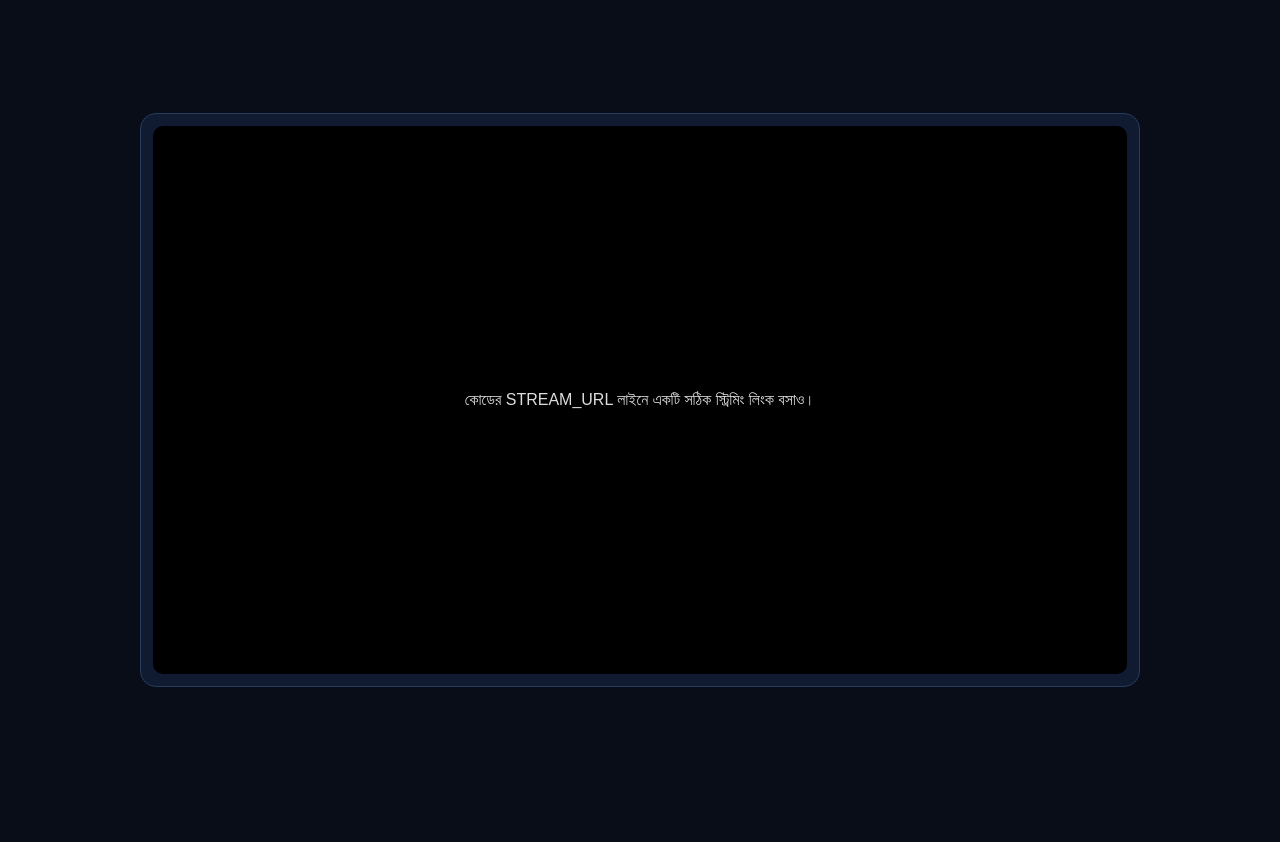
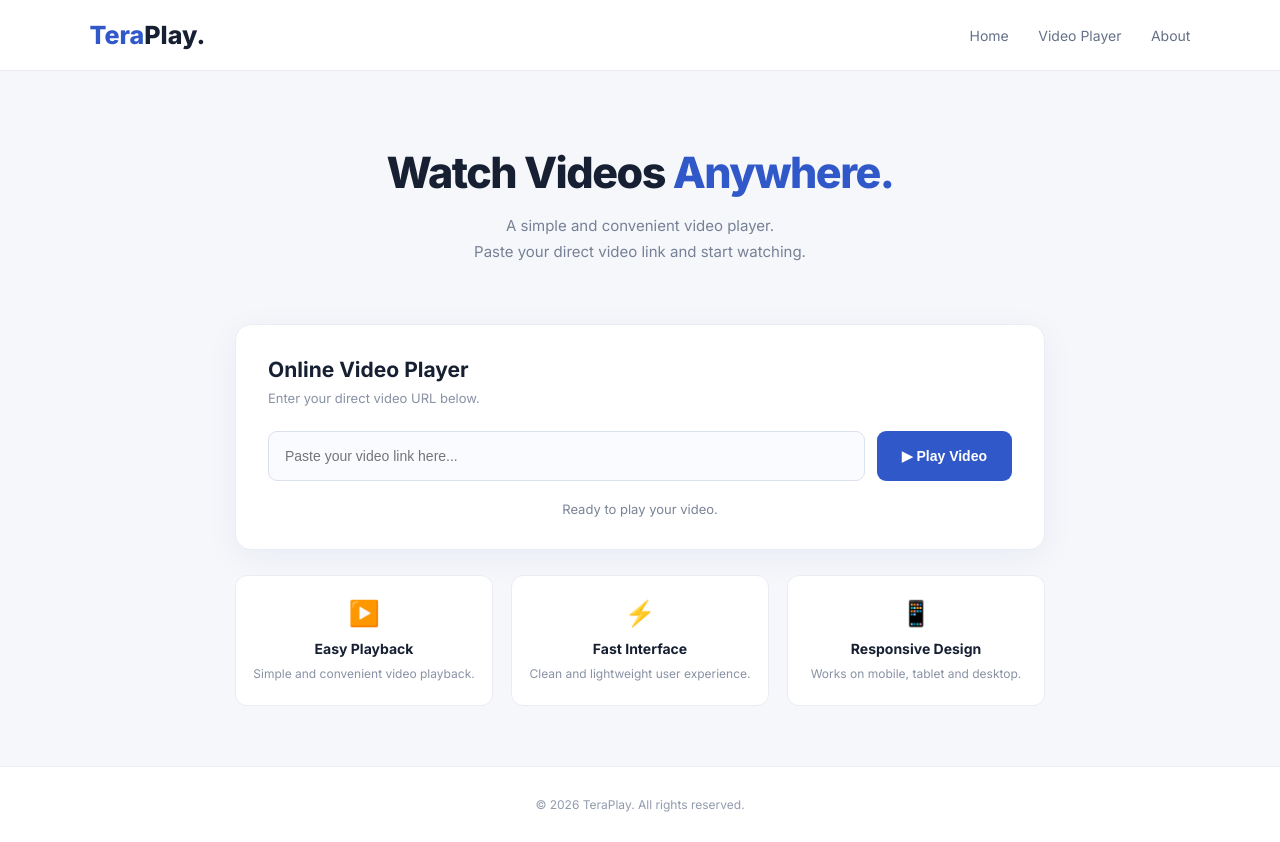
Before and after one commit to mphm7643up/Tv2, a plain HTML site: page index.html in a window 1280 px wide. Before the commit the page ends 800 px from the top, so only its background shows below. Drawn offline with nearby package versions, Linux system fonts and the light colour scheme.

Commit message:
Update index.html

```diff
--- a/index.html
+++ b/index.html
@@ -1,136 +1,337 @@
+
 <!DOCTYPE html>
-<html lang="bn">
+<html lang="en">
 <head>
 <meta charset="UTF-8">
 <meta name="viewport" content="width=device-width, initial-scale=1.0">
-<title>লাইভ স্ট্রিম প্লেয়ার</title>
-<script src="https://cdn.jsdelivr.net/npm/hls.js@latest"></script>
+<title>TeraPlay - Video Player</title>
+
+<link href="https://fonts.googleapis.com/css2?family=Inter:wght@400;500;600;700;800&display=swap" rel="stylesheet">
+
 <style>
-  * { box-sizing: border-box; }
+* {
+    margin: 0;
+    padding: 0;
+    box-sizing: border-box;
+}
+
 body {
-    margin: 0; min-height: 100vh; padding: 20px;
-    display: grid; place-items: center;
-    background: #080d18; font-family: Arial, sans-serif;
+    font-family: 'Inter', sans-serif;
+    background: #f5f7fb;
+    color: #172033;
 }
-  .player {
-    width: 100%; max-width: 1000px; padding: 12px;
-    background: #101a30; border: 1px solid #263d60;
+
+header {
+    background: #ffffff;
+    padding: 20px 7%;
+    display: flex;
+    justify-content: space-between;
+    align-items: center;
+    border-bottom: 1px solid #e9edf3;
+}
+
+.logo {
+    font-size: 25px;
+    font-weight: 800;
+    color: #3158c9;
+}
+
+.logo span {
+    color: #172033;
+}
+
+nav a {
+    text-decoration: none;
+    color: #657087;
+    margin-left: 25px;
+    font-size: 14px;
+}
+
+.hero {
+    text-align: center;
+    padding: 75px 20px 45px;
+}
+
+.hero h1 {
+    font-size: 43px;
+    font-weight: 800;
+    letter-spacing: -1.5px;
+}
+
+.hero h1 span {
+    color: #3158c9;
+}
+
+.hero p {
+    margin-top: 15px;
+    color: #778196;
+    line-height: 1.7;
+    font-size: 15px;
+}
+
+.container {
+    max-width: 850px;
+    margin: auto;
+    padding: 15px 20px 60px;
+}
+
+.player-card {
+    background: white;
+    padding: 32px;
     border-radius: 16px;
+    border: 1px solid #e9edf3;
+    box-shadow: 0 8px 35px rgba(20,40,90,.05);
 }
-  .screen {
-    width: 100%; aspect-ratio: 16 / 9; overflow: hidden;
-    background: #000; border-radius: 10px;
-    display: grid; place-items: center;
+
+.card-title {
+    font-size: 21px;
+    font-weight: 700;
+    margin-bottom: 8px;
 }
-  video, iframe { display: block; width: 100%; height: 100%; border: 0; }
-  .message { color: #ddd; text-align: center; padding: 20px; }
+
+.card-desc {
+    font-size: 13px;
+    color: #8992a5;
+    margin-bottom: 25px;
+}
+
+.input-group {
+    display: flex;
+    gap: 12px;
+}
+
+input {
+    flex: 1;
+    min-width: 0;
+    padding: 16px;
+    border: 1px solid #dce2ec;
+    border-radius: 9px;
+    outline: none;
+    font-size: 14px;
+    background: #fafbfe;
+}
+
+input:focus {
+    border-color: #3158c9;
+}
+
+button {
+    padding: 15px 25px;
+    background: #3158c9;
+    color: white;
+    border: none;
+    border-radius: 9px;
+    font-weight: 600;
+    font-size: 14px;
+    cursor: pointer;
+    transition: .2s;
+}
+
+button:hover {
+    background: #2446a8;
+}
+
+.video-box {
+    display: none;
+    margin-top: 25px;
+    background: #000;
+    border-radius: 12px;
+    overflow: hidden;
+}
+
+video {
+    width: 100%;
+    display: block;
+}
+
+#message {
+    text-align: center;
+    color: #7b8497;
+    font-size: 13px;
+    margin-top: 20px;
+}
+
+.info-section {
+    display: grid;
+    grid-template-columns: repeat(3,1fr);
+    gap: 18px;
+    margin-top: 25px;
+}
+
+.info-card {
+    background: white;
+    padding: 22px 15px;
+    border: 1px solid #e9edf3;
+    border-radius: 12px;
+    text-align: center;
+}
+
+.info-card .icon {
+    font-size: 25px;
+    margin-bottom: 12px;
+}
+
+.info-card h3 {
+    font-size: 14px;
+    margin-bottom: 7px;
+}
+
+.info-card p {
+    font-size: 12px;
+    color: #8992a5;
+    line-height: 1.6;
+}
+
+footer {
+    background: white;
+    border-top: 1px solid #e9edf3;
+    padding: 30px 15px;
+    text-align: center;
+    color: #929bad;
+    font-size: 12px;
+}
+
+@media(max-width:600px) {
+    header {
+        padding: 18px 5%;
+    }
+
+    nav {
+        display: none;
+    }
+
+    .hero {
+        padding-top: 55px;
+    }
+
+    .hero h1 {
+        font-size: 34px;
+    }
+
+    .player-card {
+        padding: 22px 17px;
+    }
+
+    .input-group {
+        flex-direction: column;
+    }
+
+    button {
+        width: 100%;
+    }
+
+    .info-section {
+        grid-template-columns: 1fr;
+    }
+}
 </style>
 </head>
+
 <body>
 
-<div class="player">
-  <div class="screen" id="screen">
-    <div class="message">লাইভ স্ট্রিম লোড হচ্ছে...</div>
-  </div>
+<header>
+    <div class="logo">Tera<span>Play.</span></div>
+    <nav>
+        <a href="#">Home</a>
+        <a href="#player">Video Player</a>
+        <a href="#about">About</a>
+    </nav>
+</header>
+
+<section class="hero">
+    <h1>Watch Videos <span>Anywhere.</span></h1>
+    <p>
+        A simple and convenient video player.<br>
+        Paste your direct video link and start watching.
+    </p>
+</section>
+
+<main class="container">
+
+    <section class="player-card" id="player">
+
+        <div class="card-title">Online Video Player</div>
+
+        <div class="card-desc">
+            Enter your direct video URL below.
         </div>
 
+        <div class="input-group">
+            <input
+                type="url"
+                id="videoURL"
+                placeholder="Paste your video link here..."
+            >
+
+            <button onclick="playVideo()">▶ Play Video</button>
+        </div>
+
+        <div class="video-box" id="videoBox">
+            <video id="video" controls playsinline></video>
+        </div>
+
+        <p id="message">Ready to play your video.</p>
+
+    </section>
+
+    <section class="info-section" id="about">
+
+        <div class="info-card">
+            <div class="icon">▶️</div>
+            <h3>Easy Playback</h3>
+            <p>Simple and convenient video playback.</p>
+        </div>
+
+        <div class="info-card">
+            <div class="icon">⚡</div>
+            <h3>Fast Interface</h3>
+            <p>Clean and lightweight user experience.</p>
+        </div>
+
+        <div class="info-card">
+            <div class="icon">📱</div>
+            <h3>Responsive Design</h3>
+            <p>Works on mobile, tablet and desktop.</p>
+        </div>
+
+    </section>
+
+</main>
+
+<footer>
+    © 2026 TeraPlay. All rights reserved.
+</footer>
+
 <script>
-// https://www.youtube.com/live/jmsrDY7XsNo?si=2ZwyFNY28T71umWy:
-const STREAM_URL = "PASTE_YOUR_STREAM_LINK_HERE";
+function playVideo() {
+    const url = document.getElementById("videoURL").value.trim();
+    const video = document.getElementById("video");
+    const box = document.getElementById("videoBox");
+    const message = document.getElementById("message");
 
-const screen = document.getElementById("screen");
-let hlsPlayer = null;
+    try {
+        const parsed = new URL(url);
 
-function showMessage(message) {
-  screen.innerHTML = "";
-  const p = document.createElement("p");
-  p.className = "message";
-  p.textContent = message;
-  screen.appendChild(p);
+        if (!["http:", "https:"].includes(parsed.protocol)) {
+            throw new Error("Invalid URL");
         }
 
-function startPlayer() {
-  let url;
-  try {
-    url = new URL(STREAM_URL);
-    if (!["http:", "https:"].includes(url.protocol)) throw new Error();
-  } catch {
-    showMessage("কোডের STREAM_URL লাইনে একটি সঠিক স্ট্রিমিং লিংক বসাও।");
-    return;
+        video.src = parsed.href;
+        box.style.display = "block";
+        video.load();
+
+        message.textContent = "Video link loaded. Press play to watch.";
+
+        video.onerror = function() {
+            message.textContent =
+            "Unable to play this link. Please use a direct video URL.";
+        };
+
+    } catch(error) {
+        message.textContent = "Please enter a valid video URL.";
     }
+}
+</script>
 
-  const host = url.hostname.toLowerCase();
-
-  // https://www.youtube.com/live/jmsrDY7XsNo?si=2ZwyFNY28T71umWy
-  if (host === "youtu.be" || host === "youtube.com" || host.endsWith(".youtube.com")) {
-    let videoId = host === "youtu.be"
-      ? url.pathname.split("/").filter(Boolean)[0]
-      : url.searchParams.get("v");
-
-    if (!videoId) {
-      const match = url.pathname.match(/\/(?:live|embed|shorts)\/([^/?]+)/);
-      if (match) videoId = match[1];
-    }
-
-    if (!videoId || !/^[\w-]{11}$/.test(videoId)) {
-      showMessage("YouTube ভিডিও আইডি পাওয়া যায়নি।");
-      return;
-    }
-
-    const frame = document.createElement("iframe");
-    frame.src = "https://www.youtube-nocookie.com/embed/" + encodeURIComponent(videoId);
-    frame.allow = "autoplay; encrypted-media; picture-in-picture";
-    frame.allowFullscreen = true;
-    screen.innerHTML = "";
-    screen.appendChild(frame);
-    return;
-  }
-
-  // Facebook-এর পাবলিক এবং embed-অনুমোদিত ভিডিও
-  if (host === "facebook.com" || host.endsWith(".facebook.com") || host === "fb.watch") {
-    const frame = document.createElement("iframe");
-    frame.src = "https://www.facebook.com/plugins/video.php?href=" + encodeURIComponent(url.href);
-    frame.allow = "autoplay; encrypted-media; picture-in-picture";
-    frame.allowFullscreen = true;
-    screen.innerHTML = "";
-    screen.appendChild(frame);
-    return;
-  }
-
-  // সরাসরি HLS বা ভিডিও ফাইল
-  if (/\.(m3u8|mp4|webm|ogg)$/i.test(url.pathname)) {
-    const video = document.createElement("video");
-    video.controls = true;
-    video.autoplay = true;
-    video.playsInline = true;
-    screen.innerHTML = "";
-    screen.appendChild(video);
-
-    if (/\.m3u8$/i.test(url.pathname)) {
-      if (video.canPlayType("application/vnd.apple.mpegurl")) {
-        video.src = url.href;
-        video.play().catch(() => {});
-      } else if (window.Hls && Hls.isSupported()) {
-        hlsPlayer = new Hls();
-        hlsPlayer.loadSource(url.href);
-        hlsPlayer.attachMedia(video);
-        hlsPlayer.on(Hls.Events.ERROR, (event, data) => {
-          if (data.fatal) showMessage("স্ট্রিম চালানো যায়নি। URL বা CORS অনুমতি পরীক্ষা করো।");
-        });
-      } else {
-        showMessage("এই ব্রাউজারে HLS চালানো যাচ্ছে না।");
-      }
-    } else {
-      video.src = url.href;
-      video.play().catch(() => {});
-    }
-    return;
-  }
-
-  showMessage("এই URL সরাসরি ভিডিও নয়। এই সাইটের অনুমোদিত Embed Player দরকার।");
-}
-
-startPlayer();
-</script>
 </body>
 </html>
```
Lines whose indentation alone changed are shown as unchanged.
